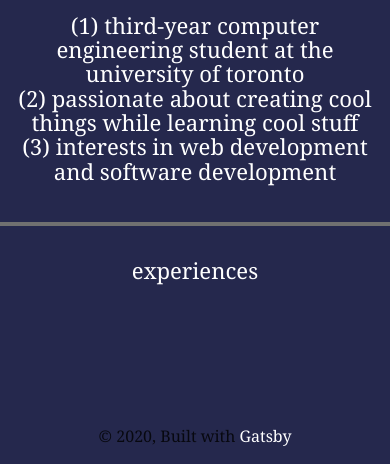
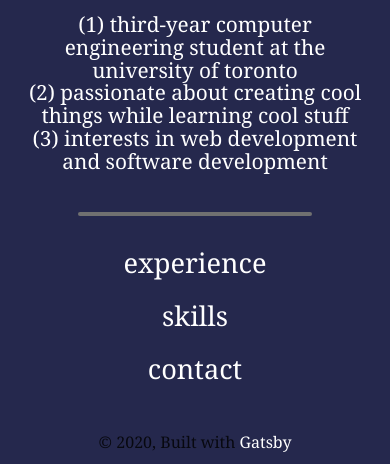
Before and after one commit to nurinfazil/nurinfazil.github.io, a Gatsby site: page / in a window 390 px wide. Shown: the part 380-844 px from the top of the page. Built offline with nearby package versions, Linux system fonts and the light colour scheme; Gatsby itself is replaced by a stand-in of ours.

Commit message:
Finished home page. Need to work on responsiveness issues

```diff
--- a/src/components/layout.css
+++ b/src/components/layout.css
@@ -45,9 +45,9 @@ a {
   text-decoration: none;
   -webkit-text-decoration-skip: objects;
 }
-a:active,
 a:hover {
   color:#29648A;
+  font-weight: bold;
 }
 abbr[title] {
   border-bottom: none;
@@ -616,3 +616,11 @@ pre tt:after {
     font-size: 100%;
   }
 }
+
+.description{
+  font-size: 1.3rem;
+}
+
+.site-pages{
+  font-size: 1.7rem;
+}
--- a/src/components/layout.js
+++ b/src/components/layout.js
@@ -25,7 +25,7 @@ const Layout = ({ children }) => {
 
   return (
     <>
-    <div style = {{background: '#25284D', height: '100vh', width: '100vw'}}>
+    <div style = {{background: '#25284D', height: '100vh', width: '100%'}}>
       <Header siteTitle={data.site.siteMetadata.title} />
       <div
         style={{
@@ -35,15 +35,14 @@ const Layout = ({ children }) => {
         }}
       >
         <main>{children}</main>
-        <footer style = {{position: 'fixed', bottom: '1rem', left: 0, width: '100%', textAlign: 'center'}}>
+      </div>
+      <footer style = {{position: 'relative', bottom: '0', left: 0, width: '100%', textAlign: 'center'}}>
           © {new Date().getFullYear()}, Built with
           {` `}
           <a href="https://www.gatsbyjs.org">Gatsby</a>
         </footer>
-      </div>
 
     </div>
-
     </>
   )
 }
--- a/src/pages/index.js
+++ b/src/pages/index.js
@@ -27,28 +27,48 @@ const IndexPage = () => (
             /noor-in/
           </h2>
           <div style = {{display: 'flex', flexDirection: 'column', alignItems: 'flex-start', alignSelf: 'center', marginBottom: '1rem'}}>
-            <h3 style = {{textAlign: 'center', margin: 0}}>(1) third-year computer engineering student at the university of toronto </h3>
-            <h3 style = {{textAlign: 'center', margin: 0}}>(2) passionate about creating cool things while learning cool stuff </h3>
-            <h3 style = {{textAlign: 'center', margin: 0}}>(3) interests in web development and software development </h3>
+            <h3 className = "description" style = {{textAlign: 'center', margin: 0}}>(1) third-year computer engineering student at the university of toronto </h3>
+            <h3 className = "description" style = {{textAlign: 'center', margin: 0}}>(2) passionate about creating cool things while learning cool stuff </h3>
+            <h3 className = "description" style = {{textAlign: 'center', margin: 0}}>(3) interests in web development and software development </h3>
           </div>
 
           <br></br>
 
-          <div style = {{backgroundColor: '#707070', padding: '2px', borderRadius: '2px', alignSelf: 'center', width: '450px'}}></div>
+          <div style = {{backgroundColor: '#707070', padding: '2px', borderRadius: '2px', alignSelf: 'center', width: '60vw'}}></div>
 
-          <div style = {{alignSelf: 'center', marginTop: '2rem'}}>
-            <h3>
+          <div style = {{alignSelf: 'center', marginTop: '2rem', textAlign: 'center'}}>
+            <h3 className = "site-pages">
               <Link
                 to="/"
                 style={{
-                  color: `white`,
                   textDecoration: `none`
                 }}
               >
-                {'experiences'}
+                {'experience'}
               </Link>
             </h3>
 
+            <h3 className = "site-pages">
+              <Link
+                to="/"
+                style={{
+                  textDecoration: `none`
+                }}
+              >
+                {'skills'}
+              </Link>
+            </h3>
+
+            <h3 className = "site-pages">
+              <Link
+                to="/"
+                style={{
+                  textDecoration: `none`
+                }}
+              >
+                {'contact'}
+              </Link>
+            </h3>
           </div>
         </div>
     </Layout>
```
